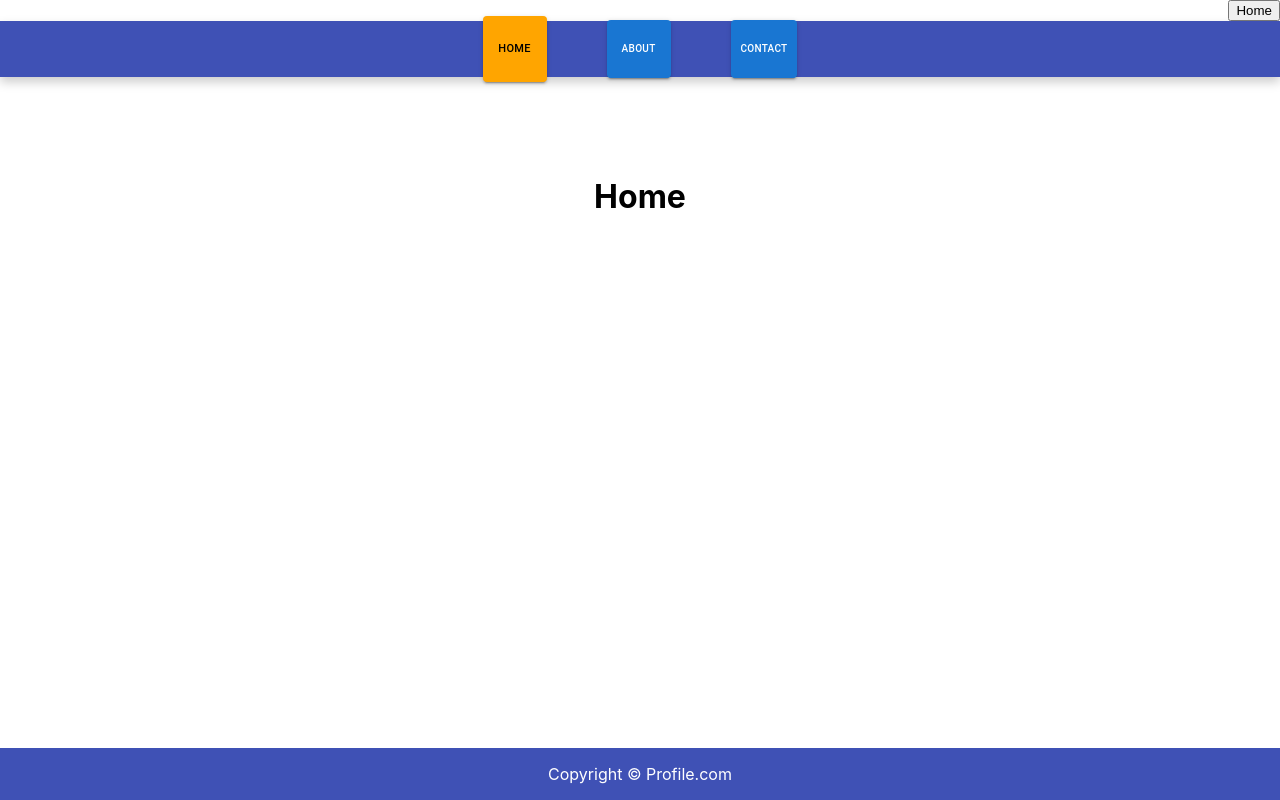
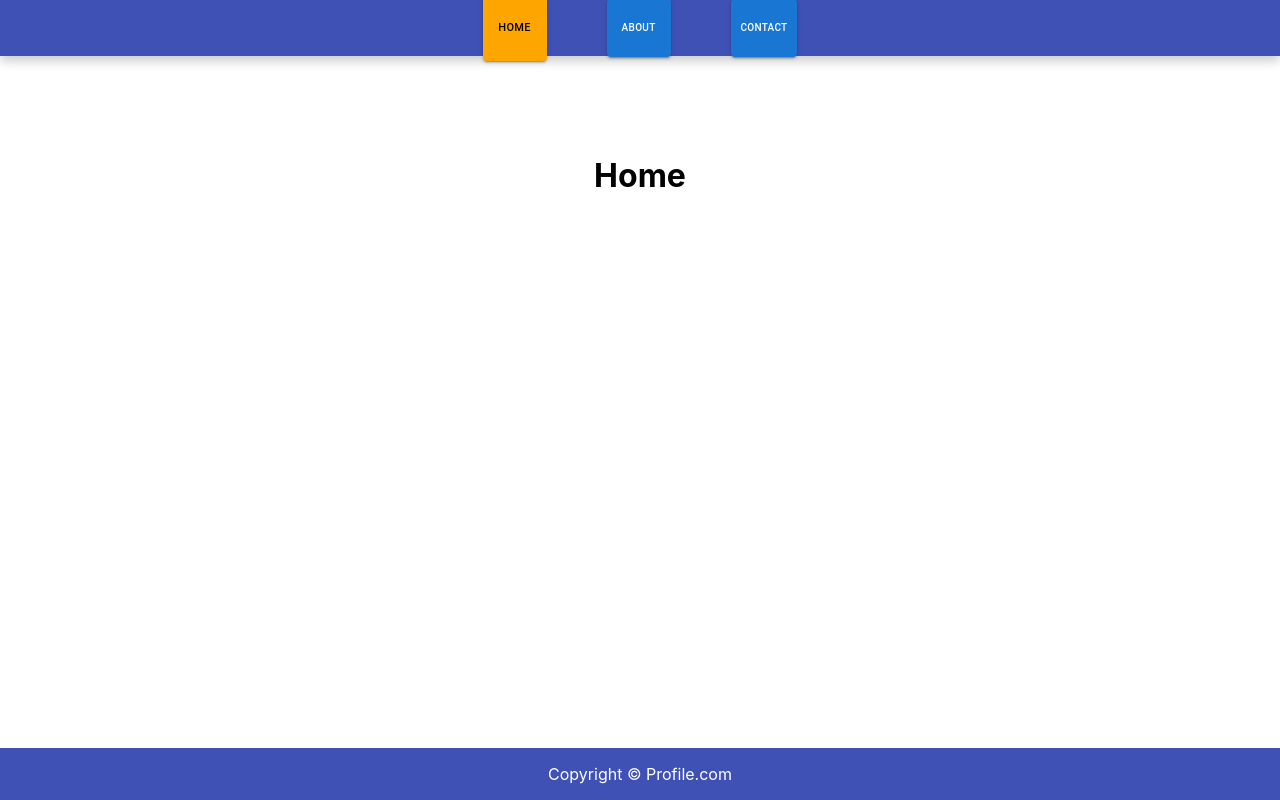
Before and after one commit to NupurKes/practicedemo, a React (Create React App) app: page / in a window 1280 px wide. Built offline with nearby package versions, Linux system fonts and the light colour scheme.

Commit message:
NavButton updated

```diff
--- a/src/components/Header.js
+++ b/src/components/Header.js
@@ -1,5 +1,4 @@
 import React from "react";
-import HomeButton from "./HomeButton";
 //import { NavLink } from "react-router-dom";
 import "./Header.css";
 import NavButton from "./NavButton";
@@ -18,9 +17,7 @@ function Header() {
 //   };
   return (
     <div>
-      <div>
-        <HomeButton />
-      </div>
+
       {/* <NavLink>
         <button style={buttonStyle}>
           <p>Home</p>
```
